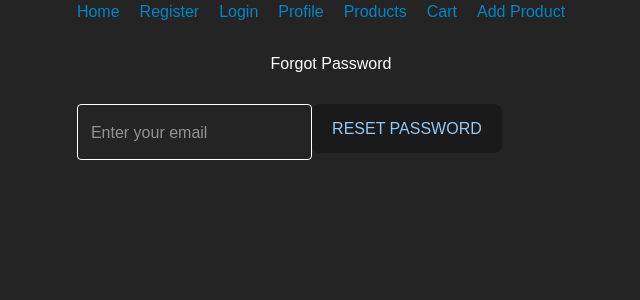
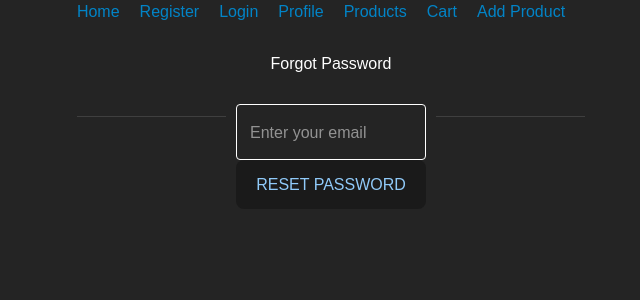
Before and after one commit to antonovmike/demo_store, a React (Vite) app in the folder client/: page /#/forgot-password in a window 1280 px wide. Shown: the top 300 px of the page, without its empty margins (309-949 px from the left). Built offline with nearby package versions, Linux system fonts and the light colour scheme; no server answers.

Commit message:
[REM] Remove ThemeProvider, CssBaseline in ForgotPasswordForm.tsx

```diff
--- a/client/src/components/ForgotPasswordForm.tsx
+++ b/client/src/components/ForgotPasswordForm.tsx
@@ -1,9 +1,6 @@
 import { useState } from "react";
-import CssBaseline from "@mui/material/CssBaseline";
-import { ThemeProvider } from "@mui/material/styles";
-import { Box, Button, TextField, Typography } from "@mui/material";
+import { Box, Button, Divider, TextField, Typography } from "@mui/material";
 
-import theme from "../theme";
 import { requestPasswordReset } from "../api/reset_user_password";
 
 export default function ForgotPasswordForm() {
@@ -34,8 +31,7 @@ export default function ForgotPasswordForm() {
   };
 
   return (
-    <ThemeProvider theme={theme}>
-      <CssBaseline>
+    <Divider>
       <Box
         sx={{
           minHeight: "10vh",
@@ -54,10 +50,6 @@ export default function ForgotPasswordForm() {
           onChange={(e) => setEmail(e.target.value)}
           required
         />
-          <Button type="submit" disabled={status === "loading"}>
-            {status === "loading" ? "Sending..." : "Reset Password"}
-          </Button>
-        </Box>
         {message && (
           <Typography
             align="center"
@@ -70,7 +62,10 @@ export default function ForgotPasswordForm() {
             {message}
           </Typography>
         )}
-      </CssBaseline>
-    </ThemeProvider>
+      </Box>
+      <Button type="submit" disabled={status === "loading"}>
+        {status === "loading" ? "Sending..." : "Reset Password"}
+      </Button>
+    </Divider>
   );
 }
```
Lines whose indentation alone changed are shown as unchanged.
